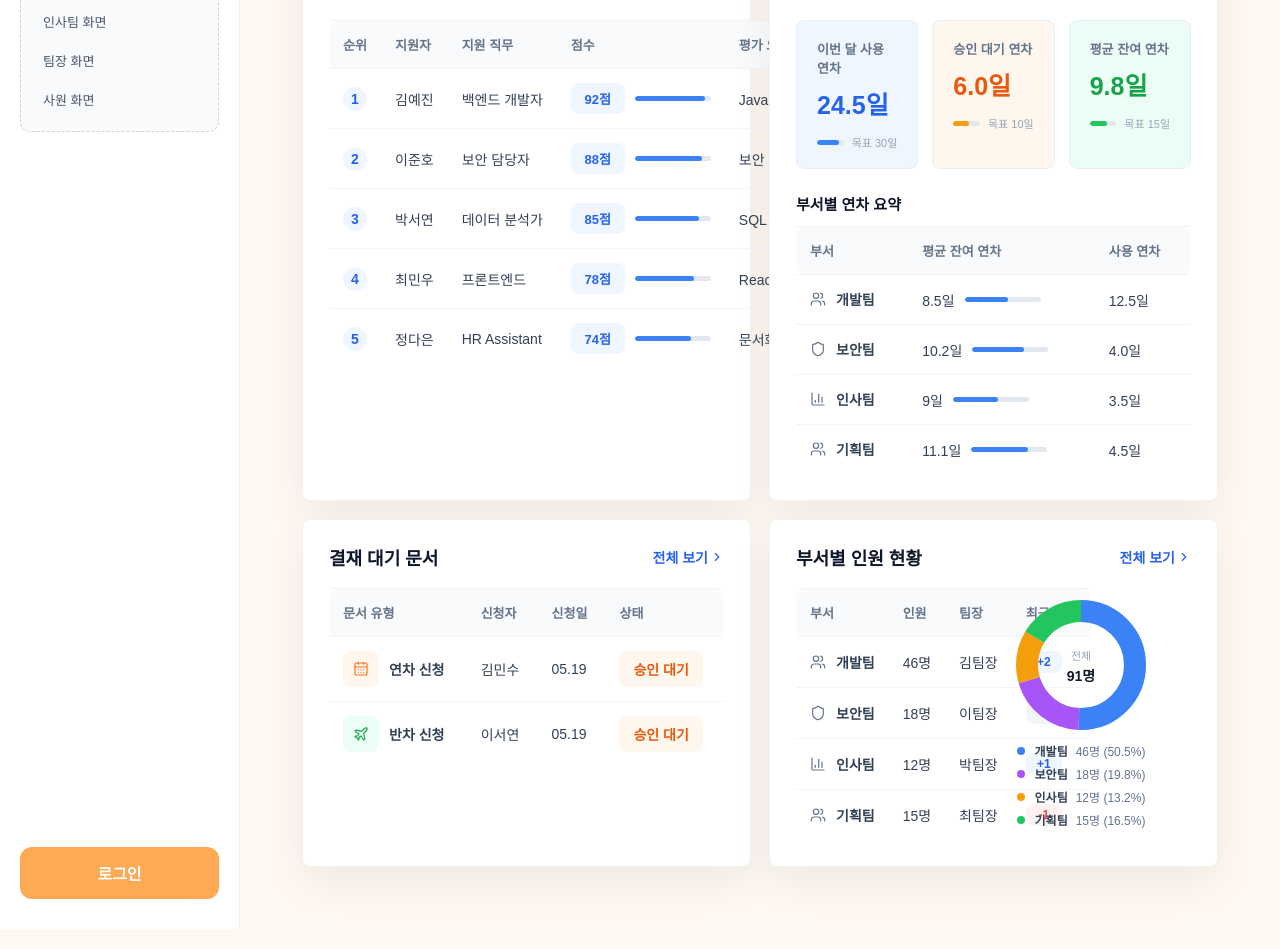
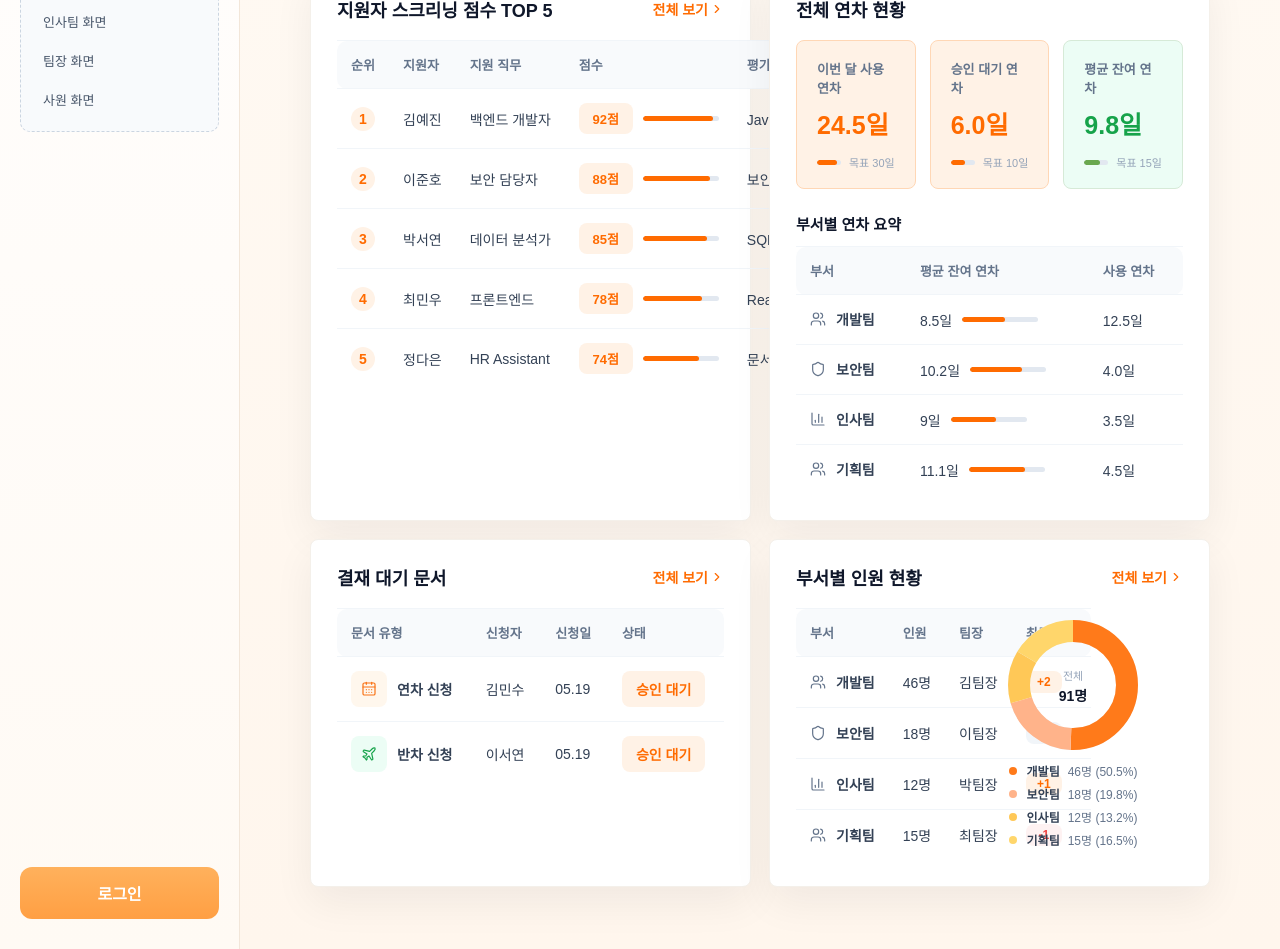
Before and after one commit to Miniproject-management/management-front, a React (Vite) app: page /dashboard/admin in a window 1280 px wide. Shown: the part 420-1369 px from the top of the page. Built offline with nearby package versions, Linux system fonts and the light colour scheme.

Commit message:
style(dashboard): apply warm admin theme

```diff
--- a/src/index.css
+++ b/src/index.css
@@ -5,7 +5,9 @@
 }
 
 body {
-  background-color: #fff8f1;
+  background:
+    radial-gradient(circle at 86% 0%, rgba(255, 126, 26, 0.08), transparent 30%),
+    linear-gradient(180deg, #fffaf4 0%, #fff7ef 100%);
   font-family: Arial, Helvetica, sans-serif;
 }
 
@@ -20,8 +22,11 @@ body {
   min-height: 100vh;
 
   display: flex;
-  justify-content: center;
-  align-items: center;
+  justify-content: stretch;
+  align-items: flex-start;
 
-  padding: 20px;
+  padding: 20px 28px;
+  background:
+    radial-gradient(circle at 30% 0%, rgba(255, 255, 255, 0.94), transparent 28%),
+    linear-gradient(180deg, #fffaf4 0%, #fff6ed 100%);
 }
--- a/src/pages/dashboard/AdminDashboard.jsx
+++ b/src/pages/dashboard/AdminDashboard.jsx
@@ -19,7 +19,7 @@ const summaryCards = [
     value: "124명",
     note: "전월 대비 +3명",
     noteTone: "up",
-    tone: "blue",
+    tone: "orange",
     Icon: Users,
   },
   {
@@ -72,10 +72,10 @@ const pendingDocs = [
 ];
 
 const headcount = [
-  { name: "개발팀", count: 46, lead: "김팀장", delta: "+2", Icon: Users, color: "#3b82f6" },
-  { name: "보안팀", count: 18, lead: "이팀장", delta: "0", Icon: Shield, color: "#a855f7" },
-  { name: "인사팀", count: 12, lead: "박팀장", delta: "+1", Icon: BarChart3, color: "#f59e0b" },
-  { name: "기획팀", count: 15, lead: "최팀장", delta: "-1", Icon: Users, color: "#22c55e" },
+  { name: "개발팀", count: 46, lead: "김팀장", delta: "+2", Icon: Users, color: "#ff7a1a" },
+  { name: "보안팀", count: 18, lead: "이팀장", delta: "0", Icon: Shield, color: "#ffb38a" },
+  { name: "인사팀", count: 12, lead: "박팀장", delta: "+1", Icon: BarChart3, color: "#ffc857" },
+  { name: "기획팀", count: 15, lead: "최팀장", delta: "-1", Icon: Users, color: "#ffd66b" },
 ];
 
 function ProgressBar({ value, max = 100, tone = "blue" }) {
--- a/src/pages/dashboard/dashboard.css
+++ b/src/pages/dashboard/dashboard.css
@@ -91,8 +91,8 @@
   background: #faf5ff;
 }
 .summary-card__icon.tone-orange {
-  color: #f59e0b;
-  background: #fff7ed;
+  color: #ff6b00;
+  background: #fff2e6;
 }
 
 .summary-card__label {
@@ -121,7 +121,7 @@
 }
 
 .summary-card__note.is-up {
-  color: #2563eb;
+  color: #ff6b00;
 }
 
 .summary-card__arrow {
@@ -158,7 +158,7 @@
   display: inline-flex;
   align-items: center;
   gap: 2px;
-  color: #2563eb;
+  color: #ff6b00;
   font-size: 14px;
   font-weight: 600;
   text-decoration: none;
@@ -218,7 +218,7 @@
 }
 
 .rank-cell {
-  color: #2563eb;
+  color: #ff6b00;
   font-weight: 700;
 }
 
@@ -228,7 +228,7 @@
   min-width: 24px;
   height: 24px;
   border-radius: 999px;
-  background: #eff6ff;
+  background: #fff2e6;
 }
 
 .muted-cell {
@@ -249,8 +249,8 @@
   min-width: 54px;
   padding: 6px 11px;
   border-radius: 8px;
-  background: #eff6ff;
-  color: #2563eb;
+  background: #fff2e6;
+  color: #ff6b00;
   font-size: 13px;
   font-weight: 700;
 }
@@ -269,18 +269,18 @@
   display: block;
   height: 100%;
   border-radius: 999px;
-  background: #3b82f6;
+  background: #ff6b00;
   transition: width 0.3s ease;
 }
 
 .progress-bar.tone-blue .progress-bar__fill {
-  background: #3b82f6;
+  background: #ff6b00;
 }
 .progress-bar.tone-orange .progress-bar__fill {
-  background: #f59e0b;
+  background: #ff6b00;
 }
 .progress-bar.tone-green .progress-bar__fill {
-  background: #22c55e;
+  background: #6aa84f;
 }
 
 /* ---------- leave overview ---------- */
@@ -298,13 +298,16 @@
 }
 
 .leave-card.tone-blue {
-  background: #eff6ff;
+  background: #fff2e6;
+  border-color: #ffd7b5;
 }
 .leave-card.tone-orange {
-  background: #fff7ed;
+  background: #fff2e6;
+  border-color: #ffd7b5;
 }
 .leave-card.tone-green {
   background: #ecfdf5;
+  border-color: #d6ead7;
 }
 
 .leave-card p {
@@ -322,10 +325,10 @@
 }
 
 .leave-card.tone-blue strong {
-  color: #2563eb;
+  color: #ff6b00;
 }
 .leave-card.tone-orange strong {
-  color: #ea580c;
+  color: #ff6b00;
 }
 .leave-card.tone-green strong {
   color: #16a34a;
@@ -389,8 +392,8 @@
   justify-content: center;
   padding: 8px 14px;
   border-radius: 8px;
-  background: #fff7ed;
-  color: #ea580c;
+  background: #fff2e6;
+  color: #ff6b00;
   font-size: 14px;
   font-weight: 700;
 }
@@ -407,8 +410,8 @@
 }
 
 .delta-pill.is-positive {
-  background: #eff6ff;
-  color: #2563eb;
+  background: #fff2e6;
+  color: #ff6b00;
 }
 
 .delta-pill.is-negative {
--- a/src/styles/sidebar.css
+++ b/src/styles/sidebar.css
@@ -2,8 +2,9 @@
   width: 240px;
   min-height: 100vh;
 
-  background-color: white;
-  border-right: 1px solid #eee;
+  background:
+    linear-gradient(180deg, #fffefe 0%, #fffaf4 100%);
+  border-right: 1px solid #f2e6d9;
 
   padding: 30px 20px;
 
@@ -32,7 +33,7 @@
 
   border-radius: 12px;
 
-  background-color: #fff3e4;
+  background-color: #fff2df;
   color: #333;
 
   font-weight: 500;
@@ -43,12 +44,12 @@
 }
 
 .menu-item:hover {
-  background-color: #fea954;
+  background-color: #ff9f43;
   color: white;
 }
 
 .login-btn {
-  background-color: #fea954;
+  background: linear-gradient(180deg, #ffb15c 0%, #ff9f43 100%);
   color: white;
 
   padding: 14px;
```
